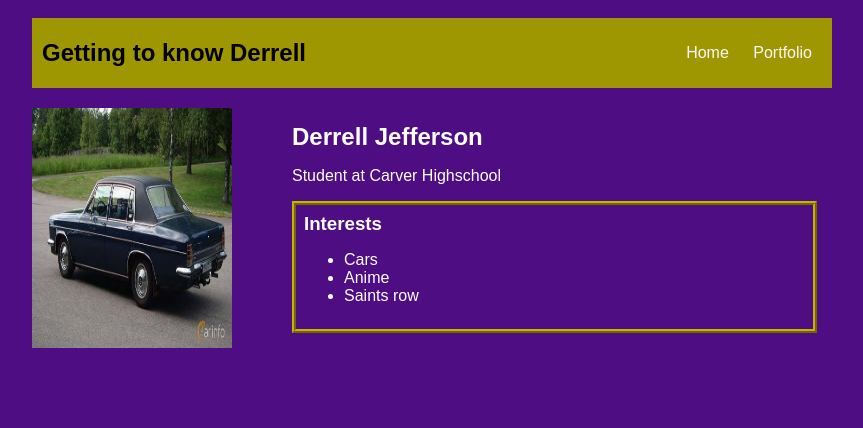
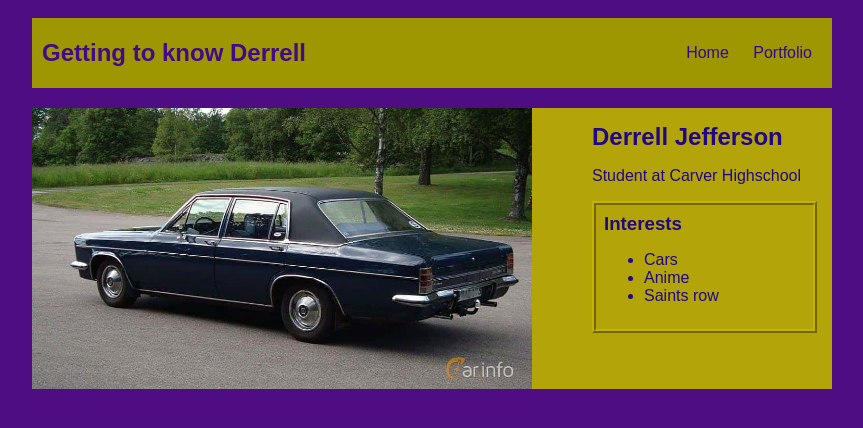
Before and after one commit to Derjeff1/Derjeff1.github.io, a plain HTML site: page index.html in a window 1280 px wide. Shown: the whole page, without its empty margins (208-1071 px from the left). Drawn offline with Linux system fonts and the light colour scheme.

Commit message:
add index.html file

```diff
--- a/index.html
+++ b/index.html
@@ -5,7 +5,7 @@
         <style>
             body {
                 background: rgb(78, 13, 130);
-                color: rgb(255, 255, 255);
+                color: rgb(33, 7, 134);
                 padding: 10px;
                 font-family: arial;
             }
@@ -25,7 +25,7 @@
             h1 {
                 display: flex;
                 align-items: center;
-                color: rgb(0, 0, 0);
+                color: rgb(66, 9, 139);
                 flex: 1;
                 margin: 0;
             }
@@ -38,12 +38,12 @@
             }
             a {
                 text-decoration: none;
-                color: rgb(251, 247, 247);
+                color: rgb(48, 6, 154);
             }
 
             /* main container area beneath menu */
             main {
-                background: rgb(254, 253, 253)18);
+                background: rgb(178, 164, 9);
                 display: flex;
             }
             .sidebar {
@@ -51,7 +51,7 @@
                 padding: 10px;
             }
             .sidebar-img {
-                width: 200px;
+                width: 500px;
             }
             .content {
                 flex: 1;
```
